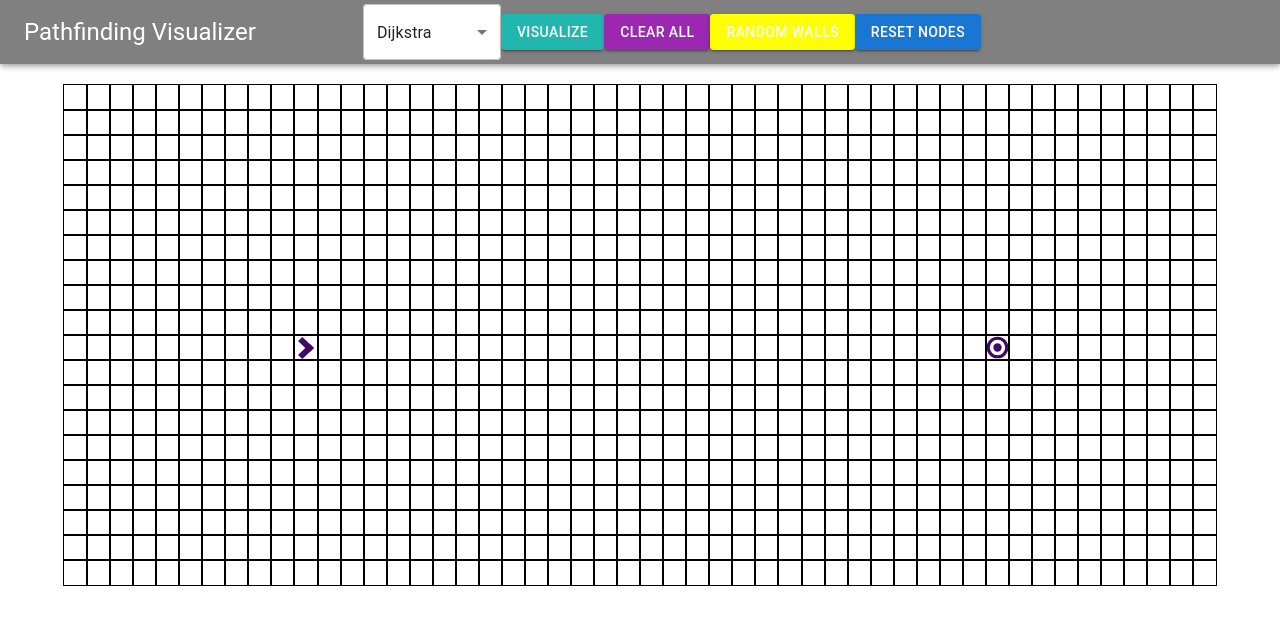
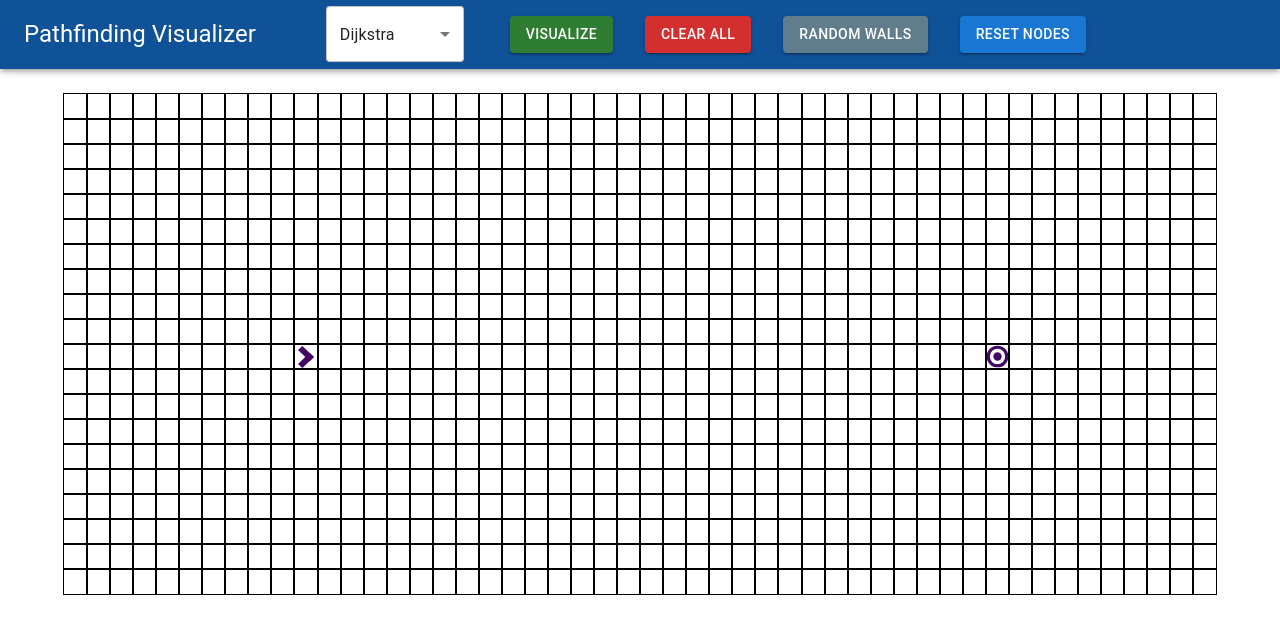
Before and after one commit to HarshalBhalerao/PathVisualizerV2, a React (Create React App) app: page / in a window 1280 px wide. Shown: the top 634 px of the page. Built offline with nearby package versions, Linux system fonts and the light colour scheme.

Commit message:
Fixing the previous code

```diff
--- a/package.json
+++ b/package.json
@@ -10,8 +10,13 @@
     "@testing-library/react": "^13.2.0",
     "@testing-library/user-event": "^13.5.0",
     "react": "^18.1.0",
+    "react-bootstrap": "^2.3.1",
     "react-dom": "^18.1.0",
+    "react-icons": "^4.3.1",
+    "react-router-dom": "^6.3.0",
     "react-scripts": "5.0.1",
+    "react-scroll": "^1.8.7",
+    "styled-components": "^5.3.5",
     "web-vitals": "^2.1.4"
   },
   "scripts": {
--- a/src/components/Board/Board.jsx
+++ b/src/components/Board/Board.jsx
@@ -1,16 +1,26 @@
-import React, {Component} from 'react';
+import React, { Component } from 'react';
 import Node from './Node/Node';
-import {dijkstra, getNodesInShortestPathOrder, DFS, BFS} from '../../algorithms/algorithms';
+import { dijkstra, getNodesInShortestPathOrder, DFS, BFS } from '../../algorithms/algorithms';
 import './Grid.css';
-import {Button, Toolbar, AppBar, Select, CssBaseline, Typography } from '@mui/material';
+import { Button, CssBaseline, Toolbar, Select, Typography, AppBar } from '@mui/material'
+import { createTheme, ThemeProvider } from '@mui/material/styles';
 
 //Total number of rows and cols of the grid
 let rows = 20;
 let cols = 50;
 
 //Default positions for the start and end node
-let start = [10,10];
+let start = [10, 10];
 let end = [10, 40];
+
+const theme = createTheme({
+  palette: {
+    random: {
+      // This is green.A700 as hex.
+      main: '#607d8b',
+    },
+  },
+});
 
 
 export default class PathfindingVisualizer extends Component {
@@ -32,24 +42,24 @@ export default class PathfindingVisualizer extends Component {
 
   componentDidMount() {
     const grid = getInitialGrid();
-    this.setState({grid});
+    this.setState({ grid });
   }
 
   handleMouseDown(row, col) {
-    const {grid, start, end, visualized} = this.state;
-    if(visualized) return;
-    if(start && end){
-      if(row === start[0] && col === start[1]){
-        this.setState({movingStart: true});
+    const { grid, start, end, visualized } = this.state;
+    if (visualized) return;
+    if (start && end) {
+      if (row === start[0] && col === start[1]) {
+        this.setState({ movingStart: true });
       }
-      else if(row === end[0] && col === end[1]){
-        this.setState({movingEnd: true});
+      else if (row === end[0] && col === end[1]) {
+        this.setState({ movingEnd: true });
       }
-      else{
+      else {
         const newGrid = getNewGridWithWallToggled(this.state.grid, row, col);
-        this.setState({grid: newGrid, mouseIsPressed: true});
+        this.setState({ grid: newGrid, mouseIsPressed: true });
       }
-      this.setState({grid:grid, mouseIsPressed: true});
+      this.setState({ grid: grid, mouseIsPressed: true });
     }
   }
 
@@ -63,31 +73,31 @@ export default class PathfindingVisualizer extends Component {
       visualized,
     } = this.state;
     if (!mouseIsPressed || visualized) return;
-    if(start && end){
-      if(movingStart){
+    if (start && end) {
+      if (movingStart) {
         toggleStart(this.state.grid, row, col);
         toggleStart(this.state.grid, start[0], start[1]);
-        this.setState({start: [row, col], movingStart: true});
+        this.setState({ start: [row, col], movingStart: true });
       }
-      else if(movingEnd){
+      else if (movingEnd) {
         toggleEnd(this.state.grid, row, col);
         toggleEnd(this.state.grid, end[0], end[1]);
-        this.setState({end: [row, col], movingEnd: true});
+        this.setState({ end: [row, col], movingEnd: true });
       }
-      else{
+      else {
         const newGrid = getNewGridWithWallToggled(this.state.grid, row, col);
-        this.setState({grid: newGrid, mouseIsPressed: true});
+        this.setState({ grid: newGrid, mouseIsPressed: true });
       }
     }
   }
 
   handleMouseUp() {
-    const {visualized} = this.state;
-    if(visualized) return;
-    this.setState({mouseIsPressed: false, movingStart: false, movingEnd: false});
+    const { visualized } = this.state;
+    if (visualized) return;
+    this.setState({ mouseIsPressed: false, movingStart: false, movingEnd: false });
   }
 
-  clearBoard(){
+  clearBoard() {
     const { visualized } = this.state;
     if (visualized) {
       return;
@@ -103,7 +113,7 @@ export default class PathfindingVisualizer extends Component {
     });
   }
 
-  resetBoard(){
+  resetBoard() {
     const { visualized } = this.state;
     if (visualized) {
       return;
@@ -119,38 +129,38 @@ export default class PathfindingVisualizer extends Component {
     });
   }
 
-  unvisitedNodes(removeWalls, startNode, endNode){
+  unvisitedNodes(removeWalls, startNode, endNode) {
     const { grid } = this.state;
-    for(let row = 0; row < rows; row++){
-      for(let col = 0; col < cols; col++){
+    for (let row = 0; row < rows; row++) {
+      for (let col = 0; col < cols; col++) {
         let node = grid[row][col];
-        if(node){
+        if (node) {
           const nodes = document.getElementById(`node-${node.row}-${node.col}`);
-          if(nodes){
+          if (nodes) {
             nodes.className = "node";
           }
           node.isVisited = false;
           node.previous = null;
           node.distance = Infinity;
-          if(removeWalls){
+          if (removeWalls) {
             node.isWall = false;
           }
-          else if(node.isWall){
+          else if (node.isWall) {
             const node_wall = document.getElementById(`node-${node.row}-${node.col}`);
-            if(node_wall){
+            if (node_wall) {
               node_wall.className = "node node-wall";
             }
           }
-          if(row === startNode[0] && col === startNode[1]){
+          if (row === startNode[0] && col === startNode[1]) {
             const node_start = document.getElementById(`node-${startNode[0]}-${startNode[1]}`);
-            if(node_start){
+            if (node_start) {
               node_start.className = "node node-start";
             }
             node.isStart = true;
           }
-          if(row === endNode[0] && col === endNode[1]){
+          if (row === endNode[0] && col === endNode[1]) {
             const node_end = document.getElementById(`node-${endNode[0]}-${endNode[1]}`);
-            if(node_end){
+            if (node_end) {
               node_end.className = "node node-finish";
             }
             node.isFinish = true;
@@ -158,7 +168,7 @@ export default class PathfindingVisualizer extends Component {
         }
       }
     }
-    this.setState({grid: grid, visualized: false});
+    this.setState({ grid: grid, visualized: false });
   }
 
   animate(visitedNodesInOrder, nodesInShortestPathOrder) {
@@ -187,38 +197,38 @@ export default class PathfindingVisualizer extends Component {
     }
   }
 
-  algorithmChange = (e) =>{
-    if(e.target && e.target.value){
+  algorithmChange = (e) => {
+    if (e.target && e.target.value) {
       this.clearBoard();
-      this.setState({algoValue: e.target.value});
+      this.setState({ algoValue: e.target.value });
     }
   };
 
-  randomWall(){
+  randomWall() {
     const { grid } = this.state;
-        for(let row = 0; row < rows; row++){
-          for(let col = 0; col < cols; col++){
-            if((Math.random() <= 0.1 || Math.random() >= 0.85) && !grid[row][col].isStart && !grid[row][col].isFinish){
+    for (let row = 0; row < rows; row++) {
+      for (let col = 0; col < cols; col++) {
+        if ((Math.random() <= 0.1 || Math.random() >= 0.85) && !grid[row][col].isStart && !grid[row][col].isFinish) {
           getNewGridWithWallToggled(grid, row, col);
         }
       }
     }
-        this.setState({grid:grid});
+    this.setState({ grid: grid });
   }
 
   visualize(text) {
-    const{ grid, start, end } = this.state;
-    if(grid && start && end){
+    const { grid, start, end } = this.state;
+    if (grid && start && end) {
       this.unvisitedNodes(false, start, end);
       let startNode = grid[start[0]][start[1]];
       let finishNode = grid[end[0]][end[1]];
-      if(startNode.isWall){
+      if (startNode.isWall) {
         startNode.isWall = !startNode.isWall;
       }
-      if(finishNode.isWall){
+      if (finishNode.isWall) {
         finishNode.isWall = !finishNode.isWall;
       }
-      switch(text){
+      switch (text) {
         case "Dijkstra":
           let visitedNodesInOrder = dijkstra(grid, startNode, finishNode);
           let nodesInShortestPathOrder = getNodesInShortestPathOrder(startNode, finishNode);
@@ -244,52 +254,51 @@ export default class PathfindingVisualizer extends Component {
   }
 
   render() {
-    const {grid, mouseIsPressed} = this.state;
+    const { grid, mouseIsPressed } = this.state;
     return (
-      <div class = "background">
-        <React.Fragment>
+      <><React.Fragment>
         <CssBaseline />
         <AppBar>
-          <Toolbar style = {{backgroundColor: "grey"}}>
-            <Typography variant="h5" title = "Click to visit the home screen">Pathfinding Visualizer</Typography>
-            &nbsp;&nbsp;&nbsp;&nbsp;&nbsp;&nbsp;&nbsp;&nbsp;&nbsp;&nbsp;&nbsp;&nbsp;&nbsp;&nbsp;&nbsp;
-            &nbsp;&nbsp;&nbsp;&nbsp;&nbsp;&nbsp;&nbsp;&nbsp;&nbsp;&nbsp;
+          <Toolbar style={{ backgroundColor: "#0F5298" }}>
+            <Typography variant="h5" title="Click to visit the home screen">Pathfinding Visualizer</Typography>
             <Select
               native
               label="Algorithm"
-              onChange = {this.algorithmChange}
-              value = {this.state.algoValue}
-              style = {{backgroundColor:"white"}}
-              title = "Select the algorithm to view how it works"
+              onChange={this.algorithmChange}
+              value={this.state.algoValue}
+              style={{ backgroundColor: "white" }}
+              title="Select the algorithm to view how it works"
+              className='Dropdown'
             >
               <option value="Dijkstra">Dijkstra</option>
               <option value="A* algorithm">A* algorithm</option>
               <option value="BFS">BFS</option>
               <option value="DFS">DFS</option>
             </Select>
-            <Button title = "Visualizes the selected algorithm" variant="contained" style={{backgroundColor: "#21b6ae"}} onClick = {() => this.visualize(this.state.algoValue)}>
+            <ThemeProvider theme={theme}>
+              <Button sx={{ m: 2 }} title="Visualizes the selected algorithm" variant="contained" color="success" onClick={() => this.visualize(this.state.algoValue)}>
                 Visualize
               </Button>
-            <Button title = "Clears the grid to default" variant="contained"  color="secondary" onClick = {() => this.clearBoard()} >
+              <Button sx={{ m: 2 }} title="Clears the grid to default" variant="contained" color="error" onClick={() => this.clearBoard()} >
                 Clear All
               </Button>
-            <Button title = "Randomly places walls" variant="contained"  style = {{backgroundColor: "#FFFF00"}} onClick = {() => this.randomWall()} >
+              <Button sx={{ m: 2 }} title="Randomly places walls" variant="contained" color="random" onClick={() => this.randomWall()} >
                 Random Walls
               </Button>
-            <Button title = "Resets the grid to default and keeps walls" variant="contained"  color="primary" onClick = {() => this.resetBoard()} >
+              <Button sx={{ m: 2 }} title="Resets the grid to default and keeps walls" variant="contained" onClick={() => this.resetBoard()} >
                 Reset Nodes
               </Button>
+            </ThemeProvider>
           </Toolbar>
         </AppBar>
         <Toolbar id="back-to-top-anchor" />
       </React.Fragment>
-        <h1></h1>
-        <div className = "Wrapper">
+        <div className="Wrapper">
           {grid.map((row, rowIdx) => {
             return (
-              <div key={rowIdx} className = "rowWrapper">
+              <div key={rowIdx} className="rowWrapper">
                 {row.map((node, nodeIdx) => {
-                  const {row, col, isFinish, isStart, isWall} = node;
+                  const { row, col, isFinish, isStart, isWall } = node;
                   return (
                     <Node
                       key={nodeIdx}
@@ -299,9 +308,7 @@ export default class PathfindingVisualizer extends Component {
                       isWall={isWall}
                       mouseIsPressed={mouseIsPressed}
                       onMouseDown={(row, col) => this.handleMouseDown(row, col)}
-                      onMouseEnter={(row, col) =>
-                        this.handleMouseEnter(row, col)
-                      }
+                      onMouseEnter={(row, col) => this.handleMouseEnter(row, col)}
                       onMouseUp={() => this.handleMouseUp()}
                       row={row}></Node>
                   );
@@ -309,8 +316,7 @@ export default class PathfindingVisualizer extends Component {
               </div>
             );
           })}
-        </div>
-      </div>
+        </div></>
     );
   }
 }
--- a/src/components/Board/Grid.css
+++ b/src/components/Board/Grid.css
@@ -10,12 +10,19 @@
 .Wrapper{
   max-width:90%;
   margin:auto;
+  padding-top: 30px;
 
 }
 .rowWrapper{
   display: flex;
 }
 
-.background{
-  background-color: white;
+.Dropdown{
+  margin-left: 70px;
+  margin-right: 30px;
 }
+
+.buttonStyle{
+  padding-left: 50px;
+  padding-right: 50px;
+}
--- a/src/components/Board/Node/Node.css
+++ b/src/components/Board/Node/Node.css
@@ -1,5 +1,5 @@
 .node {
-	width: 25px;
+	width: 30px;
 	height: 25px;
 	outline: 1px solid rgb(0, 0, 0);
 	display: inline-block;
```
Also changed, not shown: 1 other file (tests, documents, lock files or other folders). Lines whose indentation alone changed are shown as unchanged.
